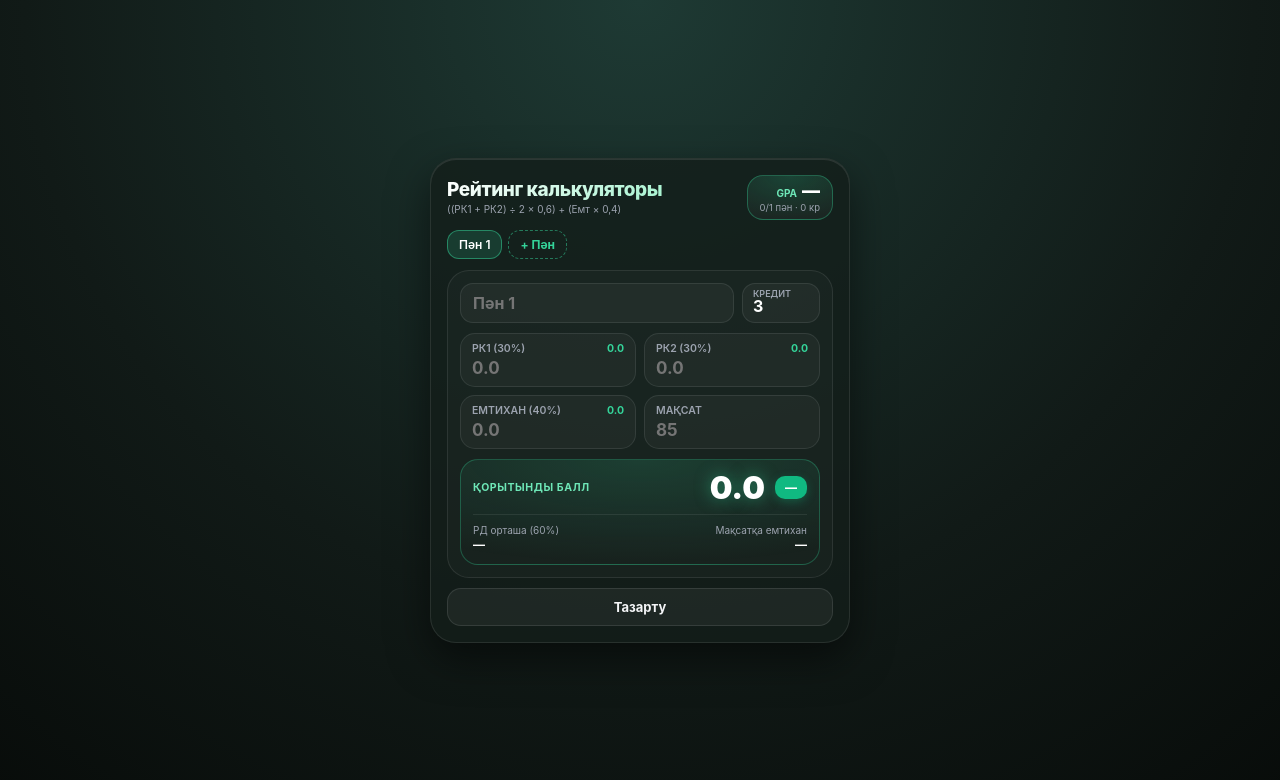
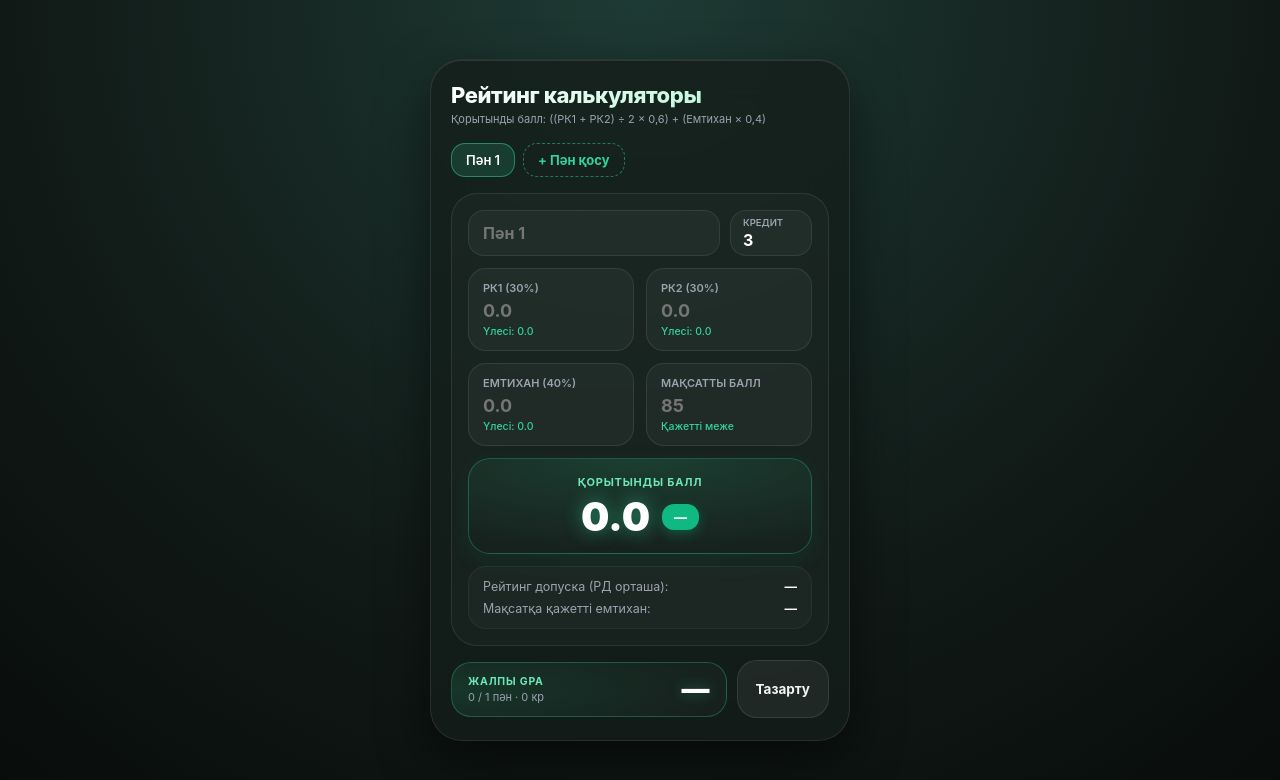
Before and after one commit to waezsxrdcfvgbh05/calculator, a plain HTML site: page index.html in a window 1280 px wide. Drawn offline with Linux system fonts and the light colour scheme.

Commit message:
Update index.html

```diff
--- a/index.html
+++ b/index.html
@@ -21,108 +21,55 @@
       -webkit-tap-highlight-color: transparent;
     }
 
-    html, body {
-      height: 100dvh;
-      overflow: hidden;
-    }
-
     body {
       background: radial-gradient(circle at 50% 0%, #1e3a34 0%, #111a17 60%, #080c0a 100%);
       color: var(--text);
       display: flex;
       justify-content: center;
       align-items: center;
-      padding: 10px;
+      min-height: 100dvh;
+      padding: 14px;
+      overflow-x: hidden;
     }
 
     .card {
       background: rgba(20, 30, 26, 0.78);
+      backdrop-filter: blur(20px);
+      -webkit-backdrop-filter: blur(20px);
       width: 100%;
       max-width: 420px;
-      max-height: 100%;
-      overflow-y: auto;
-      scrollbar-width: none;
-      padding: 16px;
-      border-radius: 26px;
+      padding: 22px 20px;
+      border-radius: 32px;
       border: 1px solid var(--card-border);
-      box-shadow: 0 16px 40px rgba(0, 0, 0, 0.5), inset 0 1px 0 rgba(255, 255, 255, 0.1);
-      display: flex;
-      flex-direction: column;
-      gap: 10px;
-    }
-
-    .card::-webkit-scrollbar {
-      display: none;
-    }
-
-    /* Header + Жалпы GPA бір қатарда */
-    .top-bar {
-      display: flex;
-      justify-content: space-between;
-      align-items: center;
-      gap: 10px;
+      box-shadow: 0 20px 50px rgba(0, 0, 0, 0.5), inset 0 1px 0 rgba(255, 255, 255, 0.1);
     }
 
     h1 {
-      font-size: 19px;
+      font-size: 22px;
       font-weight: 800;
       letter-spacing: -0.4px;
       background: linear-gradient(135deg, #ffffff 0%, #a7f3d0 100%);
       -webkit-background-clip: text;
       -webkit-text-fill-color: transparent;
-      line-height: 1.15;
+      margin-bottom: 4px;
     }
 
     .subtitle {
-      font-size: 10px;
+      font-size: 11px;
       color: var(--text-muted);
-      margin-top: 2px;
-    }
-
-    .gpa-pill {
-      background: radial-gradient(100% 100% at 50% 0%, rgba(52, 211, 153, 0.2) 0%, rgba(255, 255, 255, 0.03) 100%);
-      border: 1px solid rgba(52, 211, 153, 0.35);
-      border-radius: 16px;
-      padding: 6px 12px;
-      text-align: right;
-      flex: none;
-    }
-
-    .gpa-pill-top {
-      display: flex;
-      align-items: baseline;
-      justify-content: flex-end;
-      gap: 5px;
-    }
-
-    .gpa-pill-label {
-      font-size: 10px;
-      font-weight: 700;
-      color: #6ee7b7;
-      text-transform: uppercase;
-    }
-
-    .gpa-pill-val {
-      font-size: 18px;
-      font-weight: 900;
-      color: #fff;
-      line-height: 1;
-    }
-
-    .gpa-meta {
-      font-size: 9.5px;
-      color: var(--text-muted);
-      margin-top: 2px;
+      margin-bottom: 16px;
+      line-height: 1.4;
     }
 
     /* Пән ауыстырғыш табтар */
     .tabs-bar {
       display: flex;
       align-items: center;
-      gap: 6px;
+      gap: 8px;
       overflow-x: auto;
       scrollbar-width: none;
-      padding-bottom: 1px;
+      margin-bottom: 14px;
+      padding-bottom: 2px;
     }
 
     .tabs-bar::-webkit-scrollbar {
@@ -134,12 +81,12 @@
       background: rgba(255, 255, 255, 0.04);
       border: 1px solid var(--card-border);
       color: var(--text-muted);
-      border-radius: 12px;
-      padding: 6px 11px;
-      font-size: 12px;
+      border-radius: 14px;
+      padding: 8px 14px;
+      font-size: 13px;
       font-weight: 600;
       cursor: pointer;
-      transition: all 0.2s;
+      transition: all 0.2s ease;
       white-space: nowrap;
     }
 
@@ -154,12 +101,13 @@
       background: transparent;
       border: 1px dashed rgba(52, 211, 153, 0.5);
       color: var(--primary);
-      border-radius: 12px;
-      padding: 6px 11px;
-      font-size: 12px;
+      border-radius: 14px;
+      padding: 8px 14px;
+      font-size: 13px;
       font-weight: 700;
       cursor: pointer;
       white-space: nowrap;
+      transition: background 0.2s ease;
     }
 
     .tab-add:active {
@@ -171,8 +119,9 @@
       display: none;
       background: rgba(255, 255, 255, 0.025);
       border: 1px solid var(--card-border);
-      border-radius: 22px;
-      padding: 12px;
+      border-radius: 26px;
+      padding: 16px;
+      margin-bottom: 14px;
     }
 
     .subject.active {
@@ -181,23 +130,24 @@
 
     .subj-head {
       display: flex;
-      gap: 8px;
+      gap: 10px;
       align-items: center;
-      margin-bottom: 10px;
+      margin-bottom: 12px;
     }
 
     .name-input {
       flex: 1;
       min-width: 0;
-      height: 40px;
-      background: rgba(255, 255, 255, 0.04);
+      height: 46px;
+      background: rgba(255, 255, 255, 0.035);
       border: 1px solid var(--card-border);
-      border-radius: 13px;
-      padding: 0 12px;
+      border-radius: 16px;
+      padding: 0 14px;
       color: #fff;
       font-size: 16px;
       font-weight: 700;
       outline: none;
+      transition: border-color 0.25s;
     }
 
     .name-input:focus {
@@ -206,15 +156,16 @@
 
     .credit-box {
       flex: none;
-      width: 78px;
-      height: 40px;
-      background: rgba(255, 255, 255, 0.04);
+      width: 82px;
+      height: 46px;
+      background: rgba(255, 255, 255, 0.035);
       border: 1px solid var(--card-border);
-      border-radius: 13px;
-      padding: 4px 10px;
+      border-radius: 16px;
+      padding: 6px 12px;
       display: flex;
       flex-direction: column;
       justify-content: center;
+      transition: border-color 0.25s;
     }
 
     .credit-box:focus-within {
@@ -222,11 +173,11 @@
     }
 
     .credit-box label {
-      font-size: 9px;
+      font-size: 9.5px;
       font-weight: 600;
       color: var(--text-muted);
       text-transform: uppercase;
-      line-height: 1;
+      margin-bottom: 2px;
     }
 
     .credit-box input {
@@ -237,23 +188,24 @@
       color: #fff;
       font-size: 16px;
       font-weight: 700;
-      line-height: 1.1;
     }
 
     .remove-btn {
-      width: 36px;
-      height: 40px;
+      width: 38px;
+      height: 38px;
       flex: none;
-      border-radius: 13px;
+      border-radius: 50%;
       border: 1px solid rgba(255, 255, 255, 0.1);
       background: rgba(255, 255, 255, 0.05);
       color: var(--text-muted);
       font-size: 14px;
       cursor: pointer;
+      transition: all 0.2s ease;
     }
 
     .remove-btn:active {
       background: rgba(239, 68, 68, 0.2);
+      border-color: rgba(239, 68, 68, 0.4);
       color: #fca5a5;
     }
 
@@ -261,47 +213,35 @@
       display: none;
     }
 
-    /* 2x2 Inputs Grid */
-    .grid-2x2 {
-      display: grid;
-      grid-template-columns: 1fr 1fr;
-      gap: 8px;
-      margin-bottom: 10px;
+    /* Inputs */
+    .rk-row {
+      display: flex;
+      gap: 12px;
+      margin-bottom: 12px;
     }
 
     .input-box {
+      flex: 1;
       min-width: 0;
       background: rgba(255, 255, 255, 0.035);
       border: 1px solid var(--card-border);
-      padding: 8px 11px;
-      border-radius: 15px;
-      transition: border-color 0.2s;
+      padding: 12px 14px;
+      border-radius: 18px;
+      transition: border-color 0.25s, box-shadow 0.25s;
     }
 
     .input-box:focus-within {
       border-color: var(--primary);
-      box-shadow: 0 0 8px rgba(52, 211, 153, 0.18);
-    }
-
-    .label-row {
-      display: flex;
-      justify-content: space-between;
-      align-items: center;
-      gap: 4px;
-      margin-bottom: 3px;
+      box-shadow: 0 0 10px rgba(52, 211, 153, 0.18);
     }
 
     .input-box label {
-      font-size: 10.5px;
+      display: block;
+      font-size: 11px;
       font-weight: 600;
       color: var(--text-muted);
+      margin-bottom: 5px;
       text-transform: uppercase;
-    }
-
-    .part-val {
-      font-size: 10.5px;
-      color: var(--primary);
-      font-weight: 700;
     }
 
     .input-box input {
@@ -310,7 +250,7 @@
       border: none;
       outline: none;
       color: #fff;
-      font-size: 17px;
+      font-size: 18px;
       font-weight: 700;
     }
 
@@ -325,100 +265,150 @@
       margin: 0;
     }
 
-    /* Result + Metrics біріктірілген ықшам блок */
+    .input-box span {
+      display: block;
+      font-size: 10.5px;
+      color: var(--primary);
+      margin-top: 4px;
+      font-weight: 500;
+    }
+
+    /* Subject Result */
     .result-glow-box {
       background: radial-gradient(100% 100% at 50% 0%, rgba(52, 211, 153, 0.16) 0%, rgba(0, 0, 0, 0) 100%);
       border: 1px solid rgba(52, 211, 153, 0.3);
-      border-radius: 18px;
-      padding: 12px;
-    }
-
-    .result-top {
-      display: flex;
-      justify-content: space-between;
-      align-items: center;
+      border-radius: 22px;
+      padding: 16px;
+      text-align: center;
+      margin-bottom: 12px;
+      box-shadow: 0 8px 24px rgba(16, 185, 129, 0.08);
     }
 
     .res-label {
-      font-size: 10.5px;
+      font-size: 11px;
       color: #6ee7b7;
       text-transform: uppercase;
       font-weight: 700;
-      letter-spacing: 0.6px;
+      letter-spacing: 0.8px;
     }
 
     .score-container {
       display: flex;
       align-items: center;
-      gap: 10px;
+      justify-content: center;
+      gap: 12px;
+      margin: 8px 0 0;
     }
 
     .final-score {
-      font-size: 32px;
+      font-size: 40px;
       font-weight: 900;
       color: #fff;
-      text-shadow: 0 0 16px rgba(52, 211, 153, 0.5);
+      text-shadow: 0 0 18px rgba(52, 211, 153, 0.55);
       line-height: 1;
     }
 
     .badge-grade {
       background: #10b981;
-      box-shadow: 0 3px 10px rgba(16, 185, 129, 0.3);
+      box-shadow: 0 4px 12px rgba(16, 185, 129, 0.3);
       color: #ffffff;
-      padding: 4px 10px;
-      border-radius: 10px;
-      font-size: 12px;
+      padding: 5px 12px;
+      border-radius: 12px;
+      font-size: 13px;
       font-weight: 800;
     }
 
     .badge-grade.fail {
       background: #ef4444;
-      box-shadow: 0 3px 10px rgba(239, 68, 68, 0.3);
-    }
-
-    .targets-inline {
-      display: grid;
-      grid-template-columns: 1fr 1fr;
-      gap: 8px;
-      margin-top: 10px;
-      padding-top: 9px;
-      border-top: 1px solid rgba(255, 255, 255, 0.08);
-      font-size: 11px;
-    }
-
-    .metric-item span {
-      display: block;
-      color: var(--text-muted);
-      font-size: 10px;
-      margin-bottom: 1px;
-    }
-
-    .metric-item strong {
-      color: #fff;
-      font-size: 12px;
+      box-shadow: 0 4px 12px rgba(239, 68, 68, 0.3);
     }
 
     .warning {
       display: none;
-      padding: 7px 10px;
-      background: rgba(239, 68, 68, 0.14);
+      padding: 9px 10px;
+      background: rgba(239, 68, 68, 0.12);
       border: 1px solid rgba(239, 68, 68, 0.25);
-      border-radius: 10px;
+      border-radius: 12px;
       color: #fca5a5;
-      font-size: 10.5px;
-      margin-top: 9px;
+      font-size: 11px;
+      margin-top: 12px;
       text-align: center;
     }
 
-    /* Bottom Reset Button */
+    /* Info rows */
+    .targets {
+      background: rgba(255, 255, 255, 0.025);
+      border: 1px solid rgba(255, 255, 255, 0.05);
+      padding: 12px 14px;
+      border-radius: 18px;
+      font-size: 12.5px;
+    }
+
+    .targets div {
+      display: flex;
+      justify-content: space-between;
+      align-items: center;
+      gap: 10px;
+      margin-bottom: 7px;
+      color: var(--text-muted);
+    }
+
+    .targets div:last-child {
+      margin-bottom: 0;
+    }
+
+    .targets strong {
+      color: #fff;
+      text-align: right;
+    }
+
+    /* Bottom GPA + Reset Bar */
+    .bottom-bar {
+      display: flex;
+      align-items: center;
+      gap: 10px;
+    }
+
+    .gpa-card {
+      flex: 1;
+      min-width: 0;
+      background: radial-gradient(100% 100% at 0% 50%, rgba(52, 211, 153, 0.15) 0%, rgba(255, 255, 255, 0.025) 100%);
+      border: 1px solid rgba(52, 211, 153, 0.3);
+      border-radius: 20px;
+      padding: 12px 16px;
+      display: flex;
+      justify-content: space-between;
+      align-items: center;
+      gap: 10px;
+    }
+
+    .gpa-info .res-label {
+      font-size: 10.5px;
+      margin-bottom: 2px;
+    }
+
+    .gpa-meta {
+      font-size: 11px;
+      color: var(--text-muted);
+    }
+
+    .gpa-score {
+      font-size: 28px;
+      font-weight: 900;
+      color: #fff;
+      text-shadow: 0 0 14px rgba(52, 211, 153, 0.45);
+      line-height: 1;
+    }
+
     .btn-action {
-      width: 100%;
-      background: rgba(255, 255, 255, 0.05);
+      flex: none;
+      background: rgba(255, 255, 255, 0.06);
       border: 1px solid rgba(255, 255, 255, 0.1);
       color: var(--text);
-      border-radius: 14px;
-      padding: 10px;
-      font-size: 13px;
+      border-radius: 20px;
+      padding: 0 18px;
+      height: 58px;
+      font-size: 13.5px;
       font-weight: 700;
       cursor: pointer;
       transition: all 0.2s ease;
@@ -428,34 +418,39 @@
       background: rgba(52, 211, 153, 0.12);
       border-color: var(--primary);
     }
+
+    @media (max-width: 370px) {
+      .card { padding: 18px 14px; }
+      .subject { padding: 14px 12px; }
+      .rk-row { gap: 10px; }
+      .input-box { padding: 11px 12px; }
+    }
   </style>
 </head>
 <body>
 
   <div class="card">
-    <!-- Жоғарғы панель: Тақырып + Жалпы GPA -->
-    <div class="top-bar">
-      <div>
     <h1>Рейтинг калькуляторы</h1>
-        <div class="subtitle">((РК1 + РК2) ÷ 2 × 0,6) + (Емт × 0,4)</div>
-      </div>
-      <div class="gpa-pill">
-        <div class="gpa-pill-top">
-          <span class="gpa-pill-label">GPA</span>
-          <span class="gpa-pill-val" id="gpaValue">—</span>
-        </div>
-        <div class="gpa-meta" id="gpaMeta">0/1 пән · 0 кр</div>
-      </div>
-    </div>
+    <div class="subtitle">Қорытынды балл: ((РК1 + РК2) ÷ 2 × 0,6) + (Емтихан × 0,4)</div>
 
     <!-- Пәндер табтары -->
     <div class="tabs-bar" id="tabsBar"></div>
 
-    <!-- Белсенді пән блогы -->
+    <!-- Пәндер -->
     <div id="subjects"></div>
 
-    <!-- Тазарту -->
+    <!-- Төменгі панель: Жалпы GPA + Тазарту -->
+    <div class="bottom-bar">
+      <div class="gpa-card">
+        <div class="gpa-info">
+          <div class="res-label">Жалпы GPA</div>
+          <div class="gpa-meta" id="gpaMeta">0 / 1 пән · 0 кр</div>
+        </div>
+        <div class="gpa-score" id="gpaValue">—</div>
+      </div>
+
       <button class="btn-action" onclick="resetAll()">Тазарту</button>
+    </div>
   </div>
 
   <script>
@@ -501,60 +496,50 @@
           <button class="remove-btn" onclick="removeCurrentSubject()" aria-label="Пәнді өшіру">✕</button>
         </div>
 
-        <div class="grid-2x2">
+        <div class="rk-row">
           <div class="input-box">
-            <div class="label-row">
             <label for="rk1_${id}">РК1 (30%)</label>
-              <span class="part-val rk1Part">0.0</span>
+            <input class="rk1" id="rk1_${id}" type="number" inputmode="decimal" min="0" max="100" placeholder="0.0" oninput="calculate()">
+            <span class="rk1Part">Үлесі: 0.0</span>
           </div>
-            <input class="rk1" id="rk1_${id}" type="number" inputmode="decimal" min="0" max="100" placeholder="0.0" oninput="calculate()">
+          <div class="input-box">
+            <label for="rk2_${id}">РК2 (30%)</label>
+            <input class="rk2" id="rk2_${id}" type="number" inputmode="decimal" min="0" max="100" placeholder="0.0" oninput="calculate()">
+            <span class="rk2Part">Үлесі: 0.0</span>
+          </div>
         </div>
 
+        <div class="rk-row">
           <div class="input-box">
-            <div class="label-row">
-              <label for="rk2_${id}">РК2 (30%)</label>
-              <span class="part-val rk2Part">0.0</span>
+            <label for="ex_${id}">Емтихан (40%)</label>
+            <input class="exam" id="ex_${id}" type="number" inputmode="decimal" min="0" max="100" placeholder="0.0" oninput="calculate()">
+            <span class="examPart">Үлесі: 0.0</span>
           </div>
-            <input class="rk2" id="rk2_${id}" type="number" inputmode="decimal" min="0" max="100" placeholder="0.0" oninput="calculate()">
-          </div>
-
           <div class="input-box">
-            <div class="label-row">
-              <label for="ex_${id}">Емтихан (40%)</label>
-              <span class="part-val examPart">0.0</span>
-            </div>
-            <input class="exam" id="ex_${id}" type="number" inputmode="decimal" min="0" max="100" placeholder="0.0" oninput="calculate()">
-          </div>
-
-          <div class="input-box">
-            <div class="label-row">
-              <label for="tg_${id}">Мақсат</label>
-            </div>
+            <label for="tg_${id}">Мақсатты балл</label>
             <input class="target" id="tg_${id}" type="number" inputmode="decimal" min="0" max="100" placeholder="85" oninput="calculate()">
+            <span>Қажетті меже</span>
           </div>
         </div>
 
         <div class="result-glow-box">
-          <div class="result-top">
           <div class="res-label">Қорытынды балл</div>
           <div class="score-container">
             <div class="final-score totalScore">0.0</div>
             <div class="badge-grade gradeBadge">—</div>
           </div>
+          <div class="warning"></div>
         </div>
 
-          <div class="targets-inline">
-            <div class="metric-item">
-              <span>РД орташа (60%)</span>
+        <div class="targets">
+          <div>
+            <span>Рейтинг допуска (РД орташа):</span>
             <strong class="rdAvg">—</strong>
           </div>
-            <div class="metric-item" style="text-align: right;">
-              <span>Мақсатқа емтихан</span>
+          <div>
+            <span>Мақсатқа қажетті емтихан:</span>
             <strong class="needTarget">—</strong>
           </div>
-          </div>
-
-          <div class="warning"></div>
         </div>
       `;
     }
@@ -584,7 +569,7 @@
 
       const addBtn = document.createElement("button");
       addBtn.className = "tab-add";
-      addBtn.textContent = "+ Пән";
+      addBtn.textContent = "+ Пән қосу";
       addBtn.onclick = () => addSubject(true);
       bar.appendChild(addBtn);
 
@@ -645,23 +630,23 @@
       const warningBox = q(".warning");
       if (invalid) {
         warningBox.style.display = "block";
-        warningBox.textContent = "Баға 0 мен 100 аралығында болуы керек.";
+        warningBox.textContent = "Ескерту: Баға 0 мен 100 аралығында болуы керек.";
       } else if (q(".credit").value === "" || credit <= 0) {
         warningBox.style.display = "block";
-        warningBox.textContent = "GPA үшін кредит санын енгізіңіз.";
+        warningBox.textContent = "Ескерту: GPA есептелуі үшін кредит санын енгізіңіз.";
       } else if (notAdmitted) {
         warningBox.style.display = "block";
         warningBox.textContent = "Рейтинг допуска (РД) 50-ден төмен! Емтиханға рұқсат жоқ.";
       } else if (exIn !== "" && exam < 50) {
         warningBox.style.display = "block";
-        warningBox.textContent = "Емтихан 50-ден кем — F (0.0) бағасы қойылады.";
+        warningBox.textContent = "Емтихан 50-ден кем. Студентке F (0.0) бағасы қойылады.";
       } else {
         warningBox.style.display = "none";
       }
 
-      q(".rk1Part").textContent = (rk1 * 0.3).toFixed(1);
-      q(".rk2Part").textContent = (rk2 * 0.3).toFixed(1);
-      q(".examPart").textContent = examWeighted.toFixed(1);
+      q(".rk1Part").textContent = "Үлесі: " + (rk1 * 0.3).toFixed(1);
+      q(".rk2Part").textContent = "Үлесі: " + (rk2 * 0.3).toFixed(1);
+      q(".examPart").textContent = "Үлесі: " + examWeighted.toFixed(1);
 
       q(".totalScore").textContent = anyInput ? total.toFixed(1) : "0.0";
 
@@ -714,7 +699,7 @@
       document.getElementById("gpaValue").textContent =
         sumCredits > 0 ? (sumPoints / sumCredits).toFixed(2) : "—";
       document.getElementById("gpaMeta").textContent =
-        `${counted}/${blocks.length} пән · ${sumCredits} кр`;
+        `${counted} / ${blocks.length} пән · ${sumCredits} кр`;
 
       renderTabs();
     }
```
Lines whose indentation alone changed are shown as unchanged.
